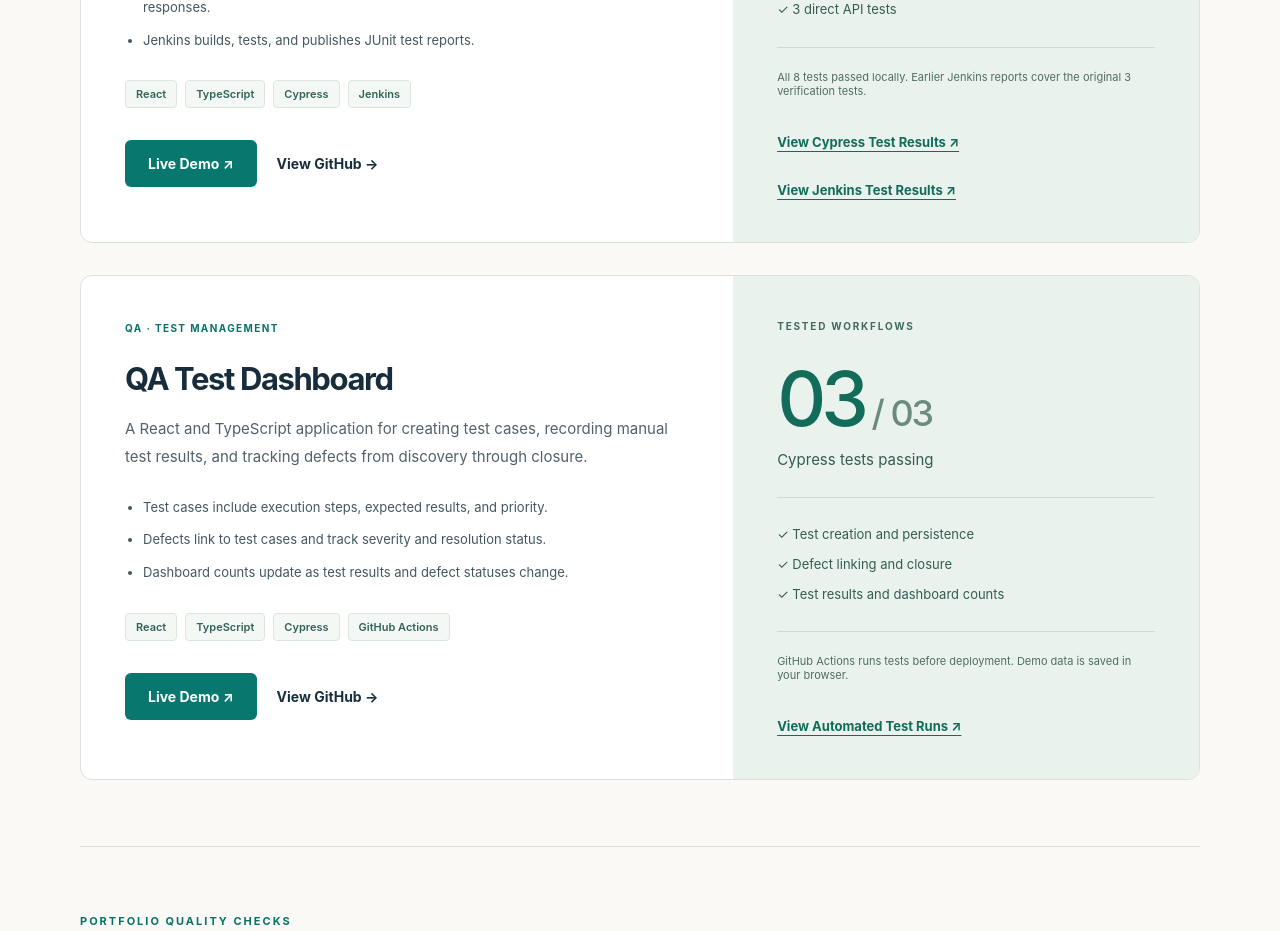
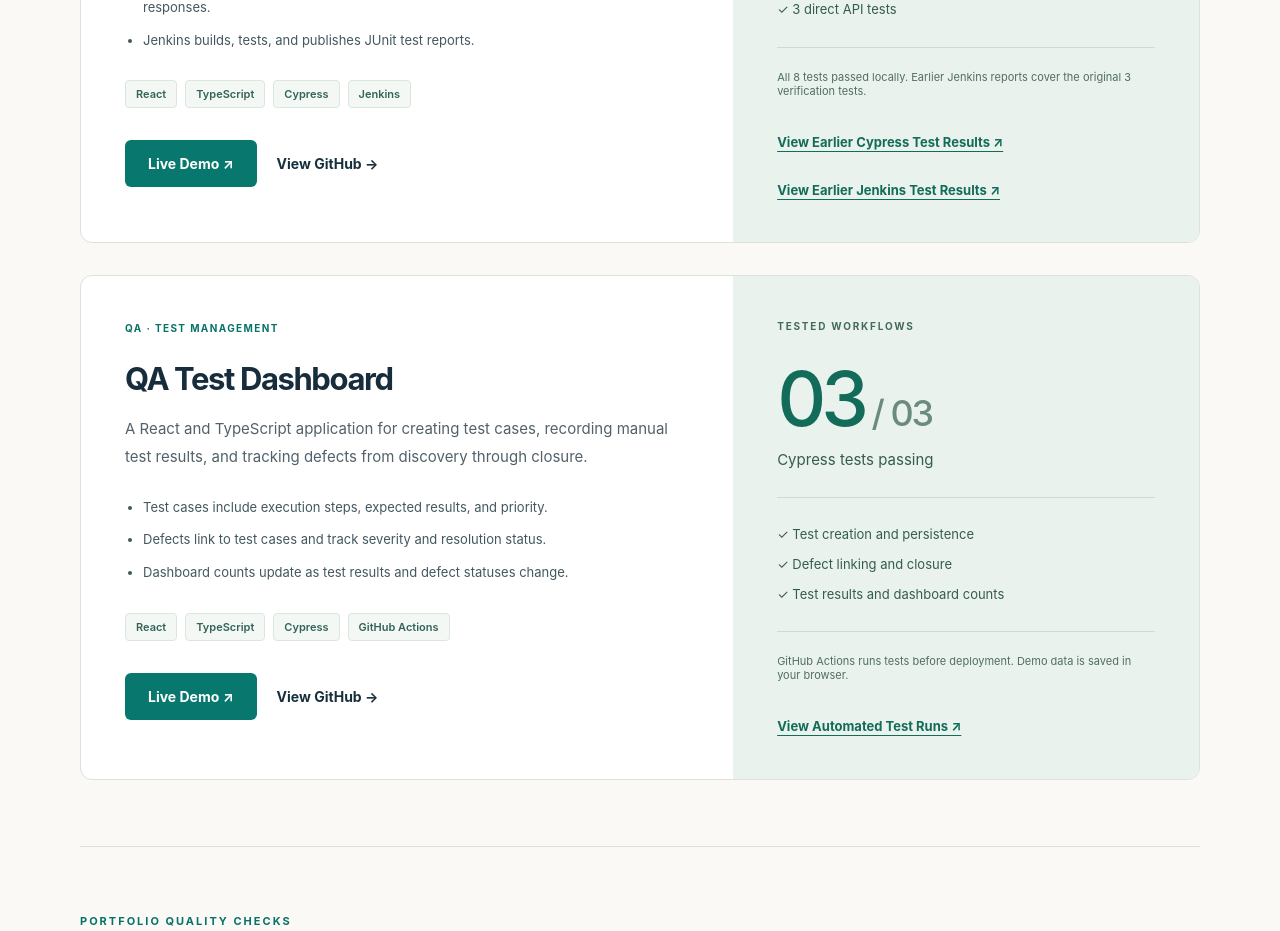
Before and after one commit to Cycalona-villani/cycalona-portfolio, a React (Vite) app: page / in a window 1280 px wide. Shown: the part 1240-2171 px from the top of the page. Built offline with nearby package versions, Linux system fonts and the light colour scheme.

Commit message:
Clarify labels for earlier test results

```diff
--- a/src/App.tsx
+++ b/src/App.tsx
@@ -170,7 +170,7 @@ function App() {
                   target="_blank"
                   rel="noopener noreferrer"
                 >
-                  View Cypress Test Results ↗
+                  View Earlier Cypress Test Results ↗
                 </a>
 
                 <a
@@ -179,7 +179,7 @@ function App() {
                   target="_blank"
                   rel="noopener noreferrer"
                 >
-                  View Jenkins Test Results ↗
+                  View Earlier Jenkins Test Results ↗
                 </a>
               </div>
             </aside>
```
